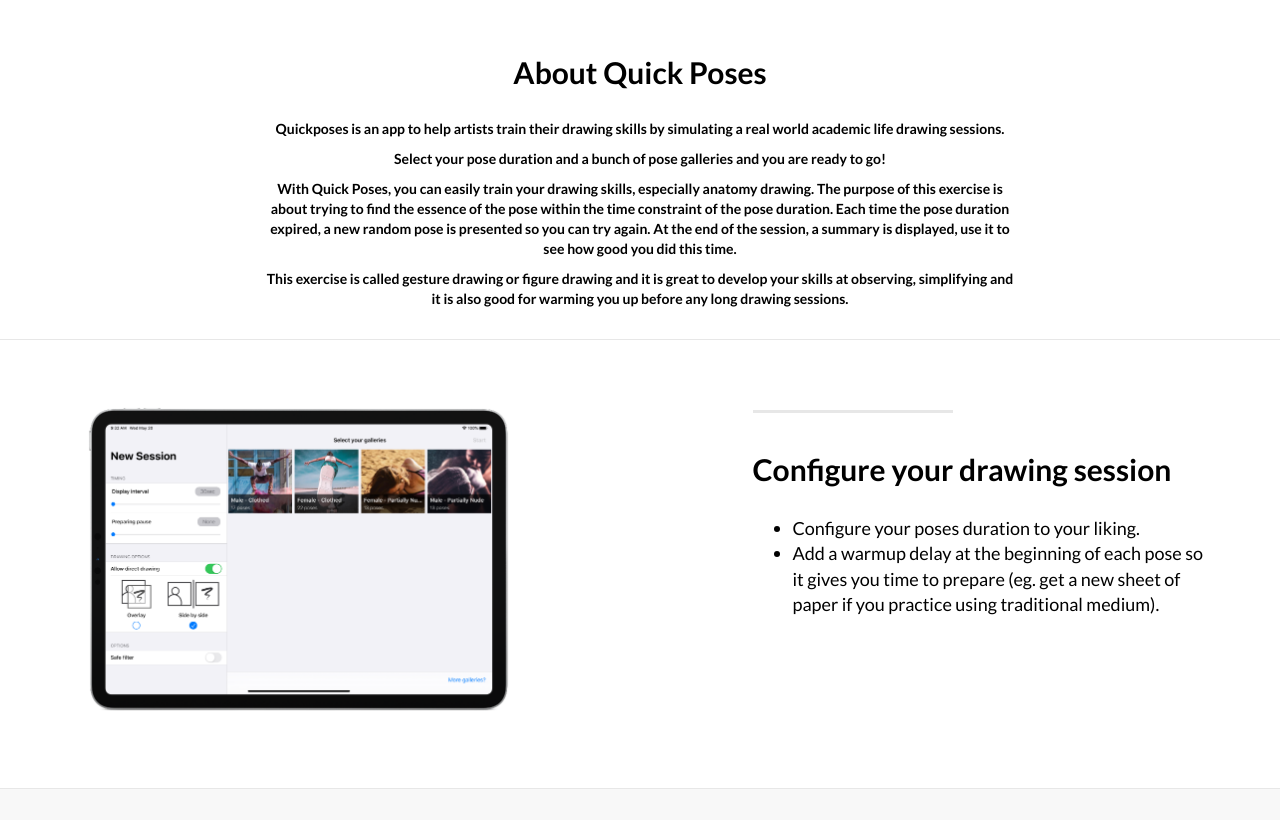
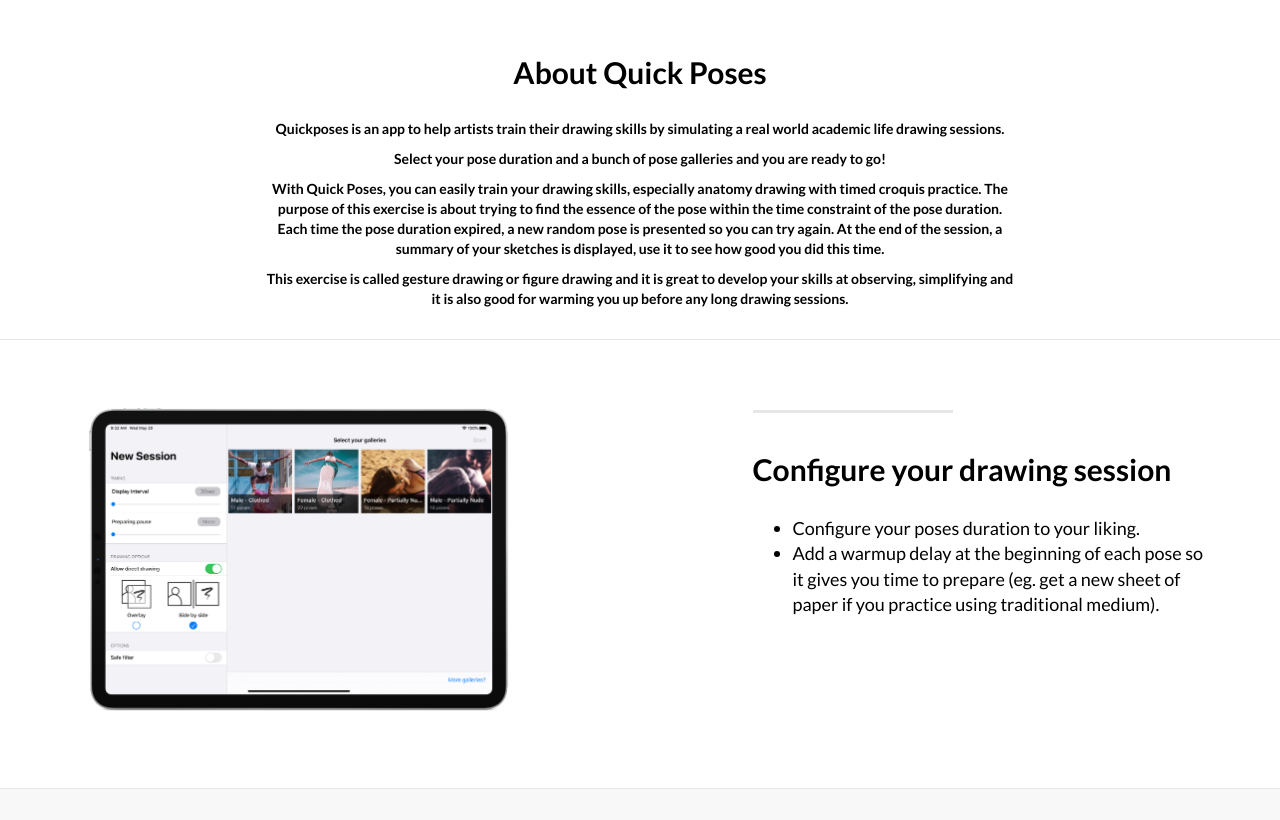
Before and after one commit to QuickPoses/quickposes.github.io, a Jekyll site: the page built from index.html, in a window 1280 px wide and 900 px high, scrolled down 1225 px, cut to the strip 80-900 px from the top of the window. Built offline with Jekyll 4.4.1, drawn with Linux system fonts in a browser that asks for light colours; some of the changed text lies outside the part shown.

Commit message:
improve some texts

```diff
--- a/_includes/about.html
+++ b/_includes/about.html
@@ -10,7 +10,7 @@
               <br/>
                 <p>Quickposes is an app to help artists train their drawing skills by simulating a real world academic life drawing sessions.</p>
                 <p>Select your pose duration and a bunch of pose galleries and you are ready to go!</p>
-                <p>With Quick Poses, you can easily train your drawing skills, especially anatomy drawing. The purpose of this exercise is about trying to find the essence of the pose within the time constraint of the pose duration. Each time the pose duration expired, a new random pose is presented so you can try again. At the end of the session, a summary is displayed, use it to see how good you did this time.</p>
+                <p>With Quick Poses, you can easily train your drawing skills, especially anatomy drawing with timed croquis practice. The purpose of this exercise is about trying to find the essence of the pose within the time constraint of the pose duration. Each time the pose duration expired, a new random pose is presented so you can try again. At the end of the session, a summary of your sketches is displayed, use it to see how good you did this time.</p>
                 <p>This exercise is called gesture drawing or figure drawing and it is great to develop your skills at observing, simplifying and it is also good for warming you up before any long drawing sessions.</p>
                 <br/>
               </div>
--- a/_includes/gesture_drawing.html
+++ b/_includes/gesture_drawing.html
@@ -4,7 +4,7 @@
             <div class="col-lg-8 col-lg-offset-2">
               <br/><br/>
               <h2>What is gesture drawing?</h2>
-              <p>In this video, discover what QuickPoses is primarily made for: Gesture drawing!</p>
+              <p>In this video, discover what Quick Poses is primarily made for: Gesture drawing!</p>
               <div class="embed-responsive embed-responsive-16by9 embed-frame">
                 <iframe class="embed-responsive-item" src="https://www.youtube-nocookie.com/embed/74HR59yFZ7Y" frameborder="0" allow="accelerometer; autoplay; encrypted-media; gyroscope; picture-in-picture" allowfullscreen></iframe>
               </div>
```
